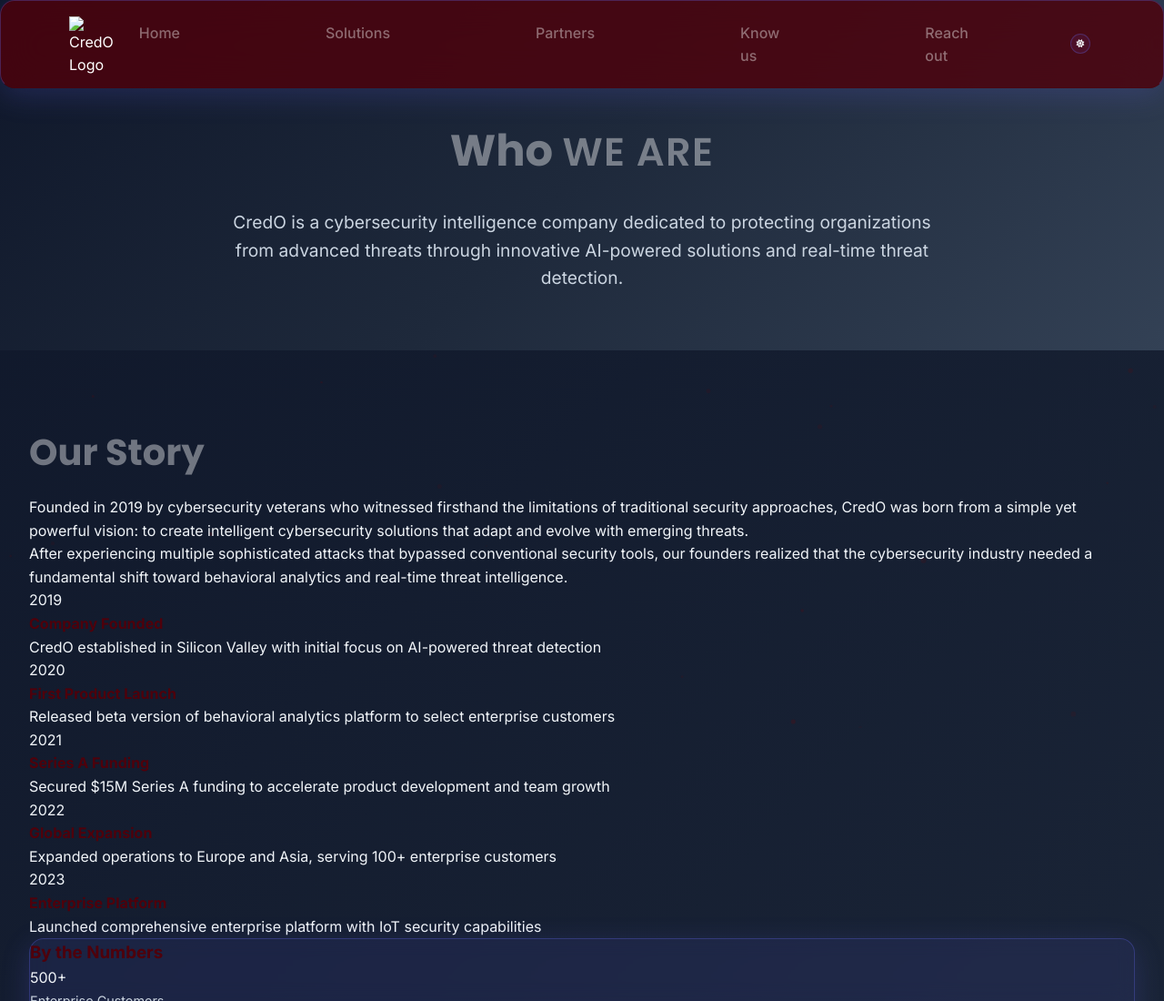
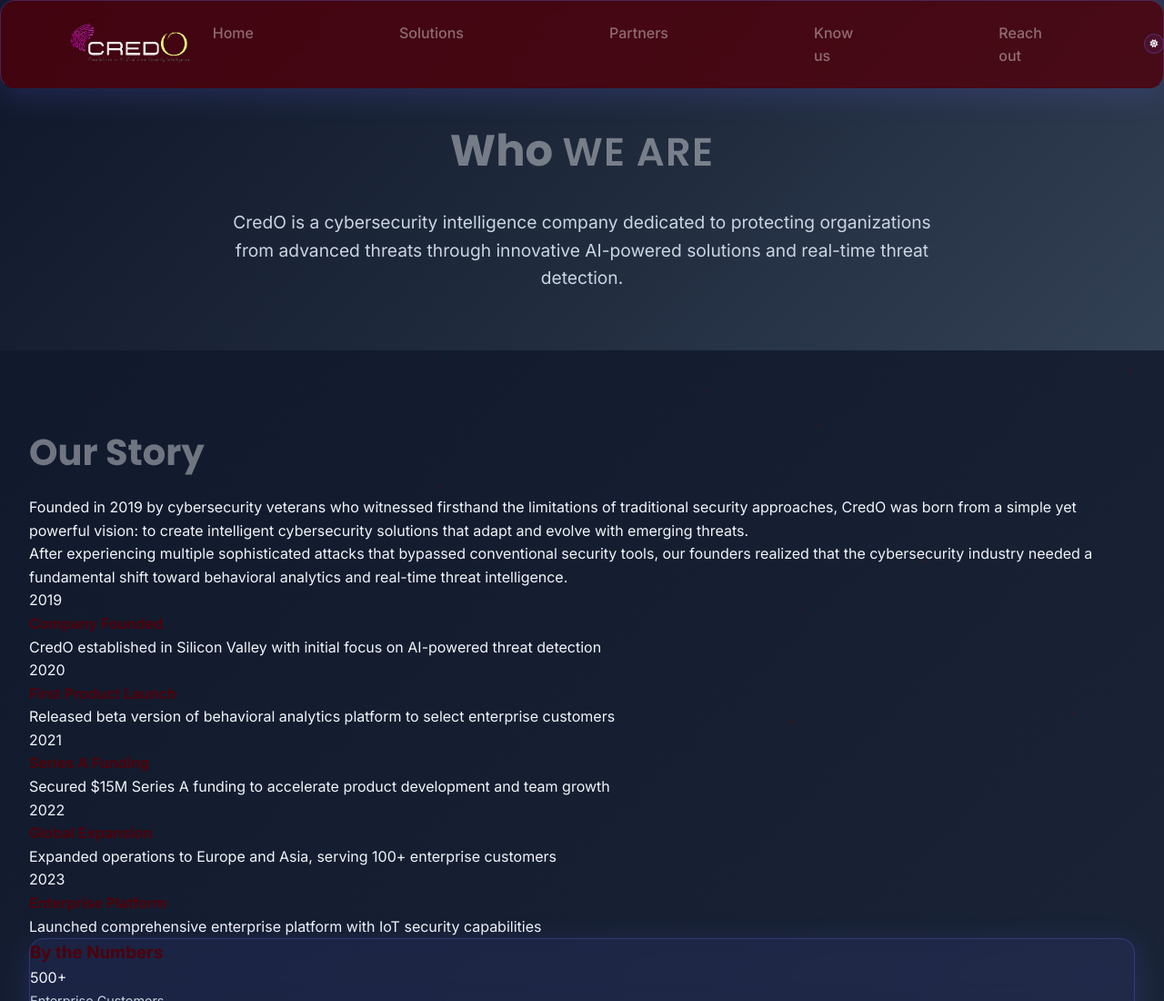
Before and after one commit to amulyacredo/websitecode, a website: page who-we-are.html in a window 1280 px wide. Shown: the top 1100 px of the page at 91% size. Drawn offline with Linux system fonts and the light colour scheme.

Commit message:
Update who-we-are.html

```diff
--- a/who-we-are.html
+++ b/who-we-are.html
@@ -6,8 +6,8 @@
     <title>Who We Are - CredO Cybersecurity</title>
 
     <!-- Favicon -->
-    <link rel="icon" type="image/png" href="Assets/favicon.PNG">
-    <link rel="shortcut icon" type="image/png" href="Assets/favicon.PNG">
+    <link rel="icon" type="image/png" href="favicon.PNG">
+    <link rel="shortcut icon" type="image/png" href="favicon.PNG">
 
     <link rel="preconnect" href="https://fonts.googleapis.com">
     <link rel="preconnect" href="https://fonts.gstatic.com" crossorigin>
@@ -20,7 +20,7 @@
     <nav class="navbar glass-panel">
         <div class="nav-container">
             <div class="nav-brand">
-                <img src="Assets/logo2.PNG" alt="CredO Logo" class="nav-logo">
+                <img src="logo2.PNG" alt="CredO Logo" class="nav-logo">
             </div>
             <ul class="nav-menu">
                 <li class="nav-item"><a href="index.html" class="nav-link">Home</a></li>
```
